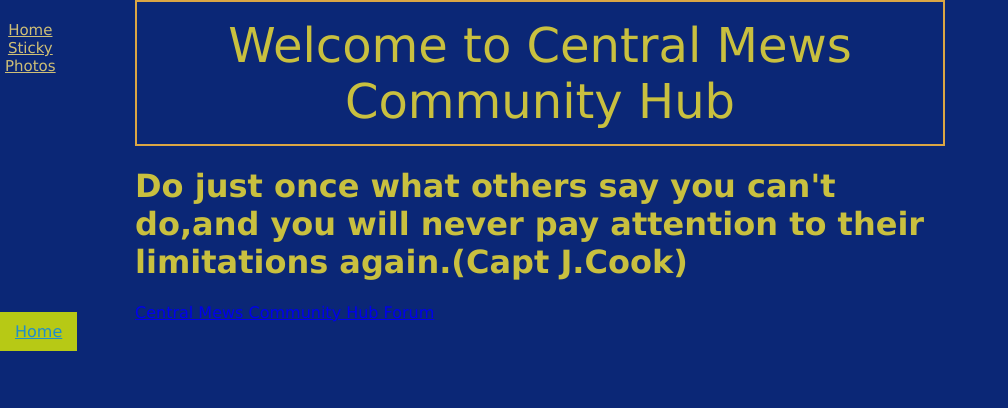
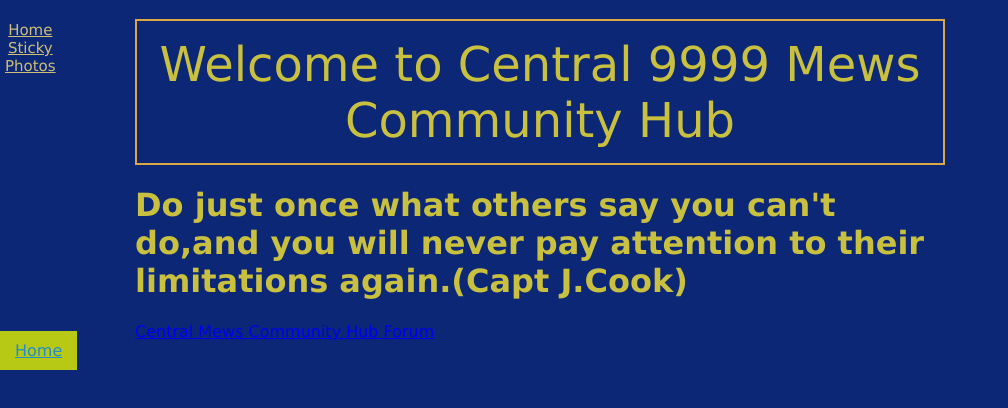
Before and after one commit to 5ofDiamonds/Central-Mews-Community-Hub, a plain HTML site: page index.html in a window 1280 px wide. Shown: the whole page, without its empty margins (0-1008 px from the left). Drawn offline with Linux system fonts and the light colour scheme; a script that the page names is missing.

Commit message:
Add files via upload

```diff
--- a/index.html
+++ b/index.html
@@ -8,6 +8,7 @@
 
 
 <header>
+	<
 
 	<nav id="main-nav">
 		<ul>
@@ -23,7 +24,7 @@
 <body>
 
 	<div class="container">
-	<div id="sticky">Welcome to Central Mews Community Hub</div>
+	<div id="sticky">Welcome to Central 9999 Mews Community Hub</div>
 
 	<div class="box-1">
 			<h1>Do just once what others say you can't do,and you will never pay attention to their limitations again.(Capt J.Cook)</h1>
```
